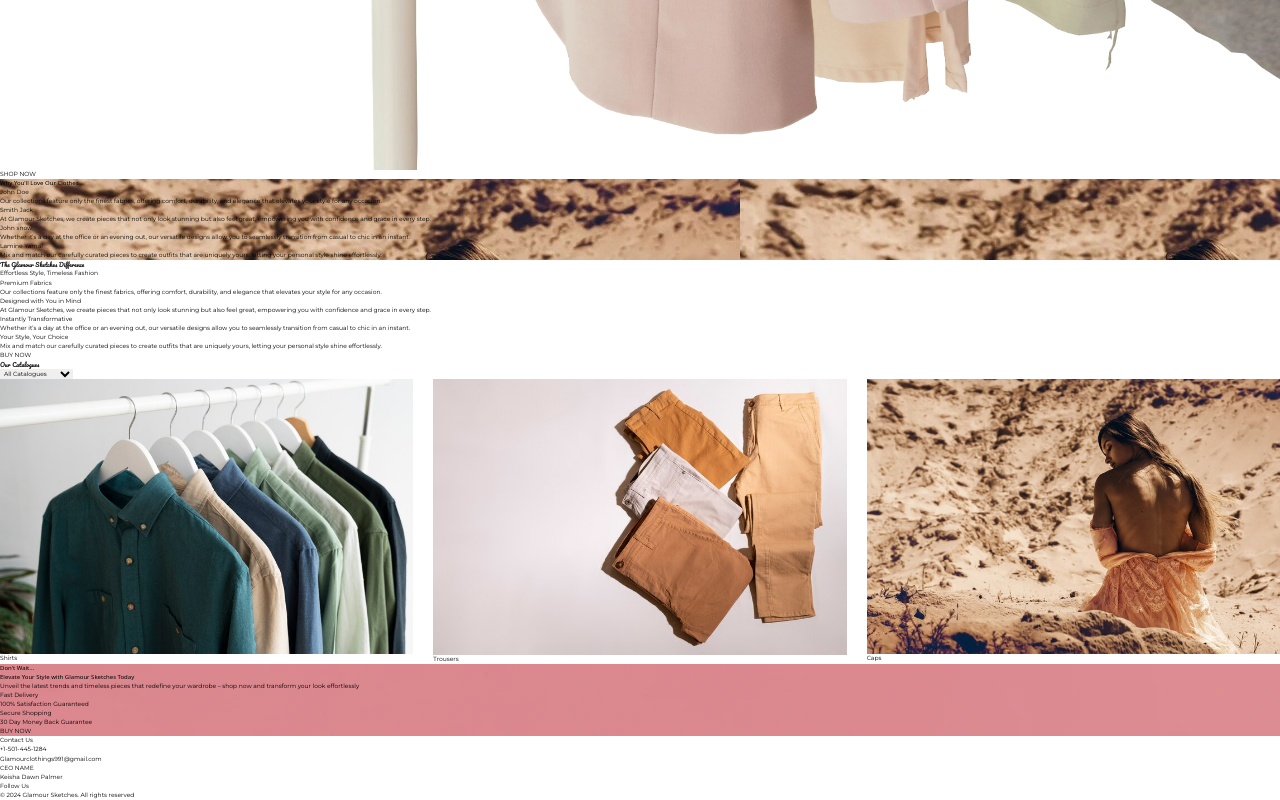
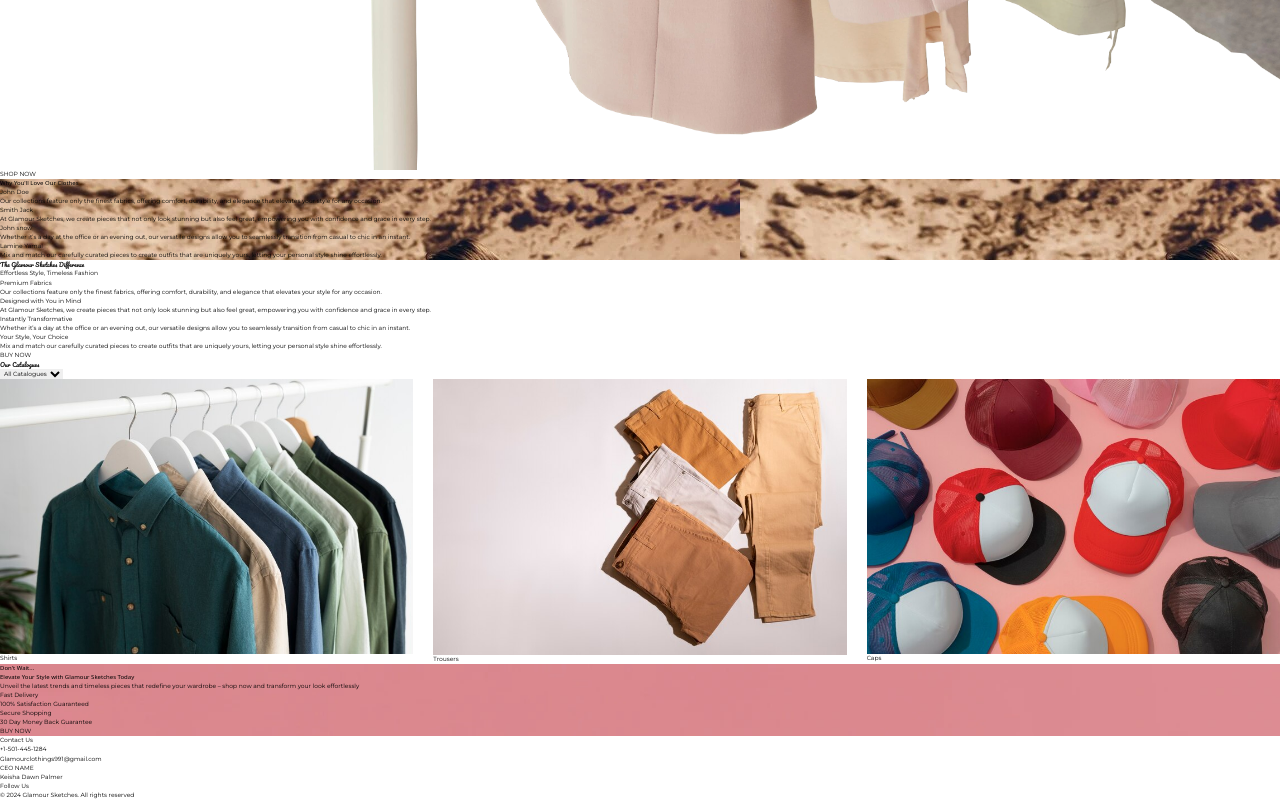
Before and after one commit to LoneBeast-hub/Glamour-Sketches, a React (Vite) app: page / in a window 1280 px wide. Shown: the part 2820-3620 px from the top of the page. Built offline with nearby package versions, Linux system fonts and the light colour scheme; a web font is replaced by a local one.

Commit message:
Update home_section_seven.component.jsx

```diff
--- a/src/components/home_section_seven/home_section_seven.component.jsx
+++ b/src/components/home_section_seven/home_section_seven.component.jsx
@@ -10,6 +10,9 @@ import TROUSERS from '../../assets/trousers.jpg';
 import BROWNTROUSERONE from '../../assets/brown_trouser_1.jpg';
 import BLACKTROUSERONE from '../../assets/black_trouser_1.jpg';
 import WHITETROUSERONE from '../../assets/white_trouser_1.jpg';
+import BLACKCAPONE from '../../assets/black_cap_1.jpg';
+import CAPS from '../../assets/caps.jpg';
+import BLUEHATONE from '../../assets/blue_hat_1.jpg';
 import IMG8 from '../../assets/home_section_eight.jpg';
 
 const cataloguesData = [
@@ -53,36 +56,19 @@ const cataloguesData = [
       ],
     },
     {
-        id: 4,
+        id: 3,
         name: 'Caps',
-        image: IMG8,
-        listings: [
-          {
-            id: 401,
-            title: 'Beach Wear',
-            images: [IMG8, IMG8],
-          },
-          {
-            id: 402,
-            title: 'Casual Summer',
-            images: [IMG8, IMG8],
-          },
-        ],
-      },
-    {
-        id: 3,
-        name: 'Winter Collection',
-        image: IMG8,
+        image: CAPS,
         listings: [
           {
             id: 301,
-            title: 'Coats & Jackets',
-            images: [IMG8, IMG8],
+            title: 'Blue Hat',
+            images: [BLUEHATONE],
           },
           {
             id: 302,
-            title: 'Winter Accessories',
-            images: [IMG8, IMG8],
+            title: 'Black Cap',
+            images: [BLACKCAPONE],
           },
         ],
       },
```
